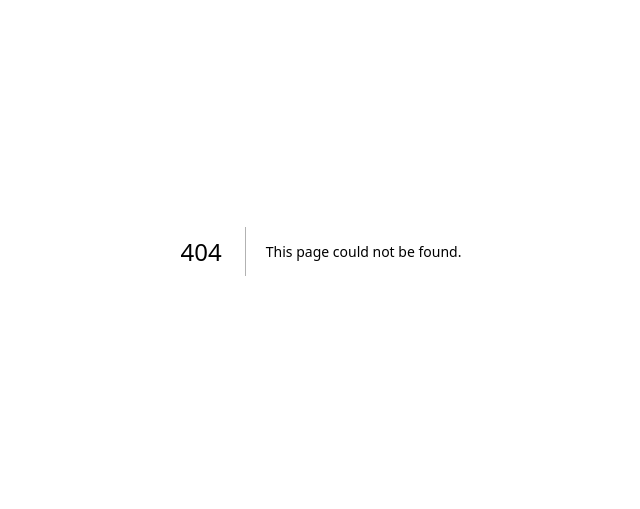
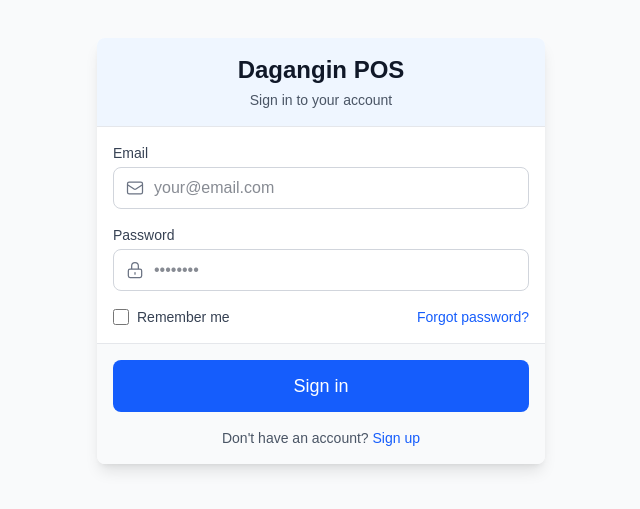
Before and after one commit to PerdanaMain/be-driver-app, a Next.js app: page /login in a window 1280 px wide. Before the commit this address had no page. Shown: the part 149-658 px from the top of the page, without its empty margins (319-959 px from the left). Built offline with nearby package versions, Linux system fonts and the light colour scheme.

Commit message:
create login page

```diff
--- /dev/null
+++ b/src/app/login/page.tsx
@@ -0,0 +1,202 @@
+'use client';
+
+import React, { useState } from 'react';
+import { useRouter } from 'next/navigation';
+import Link from 'next/link';
+import Input from '@/components/ui/Input';
+import Button from '@/components/ui/Button';
+import { CardHeader, CardContent, CardFooter } from '@/components/ui/Card';
+
+export default function LoginPage() {
+  const router = useRouter();
+  const [isLoading, setIsLoading] = useState(false);
+  const [formData, setFormData] = useState({
+    email: '',
+    password: ''
+  });
+  const [errors, setErrors] = useState({
+    email: '',
+    password: '',
+    general: ''
+  });
+
+  const handleChange = (e: React.ChangeEvent<HTMLInputElement>) => {
+    const { name, value } = e.target;
+    setFormData(prev => ({
+      ...prev,
+      [name]: value
+    }));
+
+    // Clear error when user starts typing
+    if (errors[name as keyof typeof errors]) {
+      setErrors(prev => ({
+        ...prev,
+        [name]: ''
+      }));
+    }
+  };
+
+  const validateForm = () => {
+    let isValid = true;
+    const newErrors = {
+      email: '',
+      password: '',
+      general: ''
+    };
+
+    // Email validation
+    if (!formData.email) {
+      newErrors.email = 'Email is required';
+      isValid = false;
+    } else if (!/\S+@\S+\.\S+/.test(formData.email)) {
+      newErrors.email = 'Email is invalid';
+      isValid = false;
+    }
+
+    // Password validation
+    if (!formData.password) {
+      newErrors.password = 'Password is required';
+      isValid = false;
+    } else if (formData.password.length < 6) {
+      newErrors.password = 'Password must be at least 6 characters';
+      isValid = false;
+    }
+
+    setErrors(newErrors);
+    return isValid;
+  };
+
+  const handleSubmit = async (e: React.FormEvent) => {
+    e.preventDefault();
+
+    if (!validateForm()) return;
+
+    setIsLoading(true);
+    setErrors(prev => ({ ...prev, general: '' }));
+
+    try {
+      // This is a mock authentication - replace with actual API call
+      await new Promise(resolve => setTimeout(resolve, 1000));
+
+      // For demo purposes, hardcoded credentials check
+      if (formData.email === 'admin@example.com' && formData.password === 'password') {
+        // Simulate successful login
+        // In a real app, you would store auth token, user info, etc.
+        localStorage.setItem('isLoggedIn', 'true');
+        router.push('/pos');
+      } else {
+        setErrors(prev => ({
+          ...prev,
+          general: 'Invalid email or password'
+        }));
+      }
+    } catch (error) {
+      setErrors(prev => ({
+        ...prev,
+        general: 'An error occurred. Please try again.'
+      }));
+    } finally {
+      setIsLoading(false);
+    }
+  };
+
+  return (
+    <div className="min-h-screen flex items-center justify-center bg-gray-50 dark:bg-gray-900 px-4">
+      <div className="w-full max-w-md">
+        <div className="bg-white dark:bg-gray-800 rounded-lg shadow-lg overflow-hidden">
+          <CardHeader className="bg-blue-50 dark:bg-gray-700 text-center">
+            <h1 className="text-2xl font-bold text-gray-900 dark:text-white">Dagangin POS</h1>
+            <p className="text-sm text-gray-600 dark:text-gray-400 mt-1">Sign in to your account</p>
+          </CardHeader>
+
+          <form onSubmit={handleSubmit}>
+            <CardContent className="space-y-4">
+              {errors.general && (
+                <div className="p-3 bg-red-50 border border-red-200 rounded-md">
+                  <p className="text-sm text-red-600">{errors.general}</p>
+                </div>
+              )}
+
+              <div>
+                <Input
+                  label="Email"
+                  type="email"
+                  name="email"
+                  placeholder="your@email.com"
+                  value={formData.email}
+                  onChange={handleChange}
+                  error={errors.email}
+                  fullWidth
+                  leftIcon={
+                    <svg xmlns="http://www.w3.org/2000/svg" className="h-5 w-5" fill="none" viewBox="0 0 24 24" stroke="currentColor">
+                      <path strokeLinecap="round" strokeLinejoin="round" strokeWidth={1.5} d="M3 8l7.89 5.26a2 2 0 002.22 0L21 8M5 19h14a2 2 0 002-2V7a2 2 0 00-2-2H5a2 2 0 00-2 2v10a2 2 0 002 2z" />
+                    </svg>
+                  }
+                />
+              </div>
+
+              <div>
+                <Input
+                  label="Password"
+                  type="password"
+                  name="password"
+                  placeholder="••••••••"
+                  value={formData.password}
+                  onChange={handleChange}
+                  error={errors.password}
+                  fullWidth
+                  leftIcon={
+                    <svg xmlns="http://www.w3.org/2000/svg" className="h-5 w-5" fill="none" viewBox="0 0 24 24" stroke="currentColor">
+                      <path strokeLinecap="round" strokeLinejoin="round" strokeWidth={1.5} d="M12 15v2m-6 4h12a2 2 0 002-2v-6a2 2 0 00-2-2H6a2 2 0 00-2 2v6a2 2 0 002 2zm10-10V7a4 4 0 00-8 0v4h8z" />
+                    </svg>
+                  }
+                />
+              </div>
+
+              <div className="flex items-center justify-between">
+                <div className="flex items-center">
+                  <input
+                    id="remember-me"
+                    name="remember-me"
+                    type="checkbox"
+                    className="h-4 w-4 text-blue-600 focus:ring-blue-500 border-gray-300 rounded"
+                  />
+                  <label htmlFor="remember-me" className="ml-2 block text-sm text-gray-700 dark:text-gray-300">
+                    Remember me
+                  </label>
+                </div>
+
+                <div className="text-sm">
+                  <a href="#" className="font-medium text-blue-600 hover:text-blue-500 dark:text-blue-400">
+                    Forgot password?
+                  </a>
+                </div>
+              </div>
+            </CardContent>
+
+            <CardFooter className="bg-gray-50 dark:bg-gray-700">
+              <div className="space-y-4 w-full">
+                <Button
+                  type="submit"
+                  variant="primary"
+                  size="lg"
+                  fullWidth
+                  isLoading={isLoading}
+                >
+                  Sign in
+                </Button>
+
+                <p className="text-center text-sm text-gray-600 dark:text-gray-400">
+                  Don't have an account?{' '}
+                  <Link href="#" className="font-medium text-blue-600 hover:text-blue-500 dark:text-blue-400">
+                    Sign up
+                  </Link>
+                </p>
+              </div>
+            </CardFooter>
+          </form>
+        </div>
+      </div>
+    </div>
+  );
+}
```
